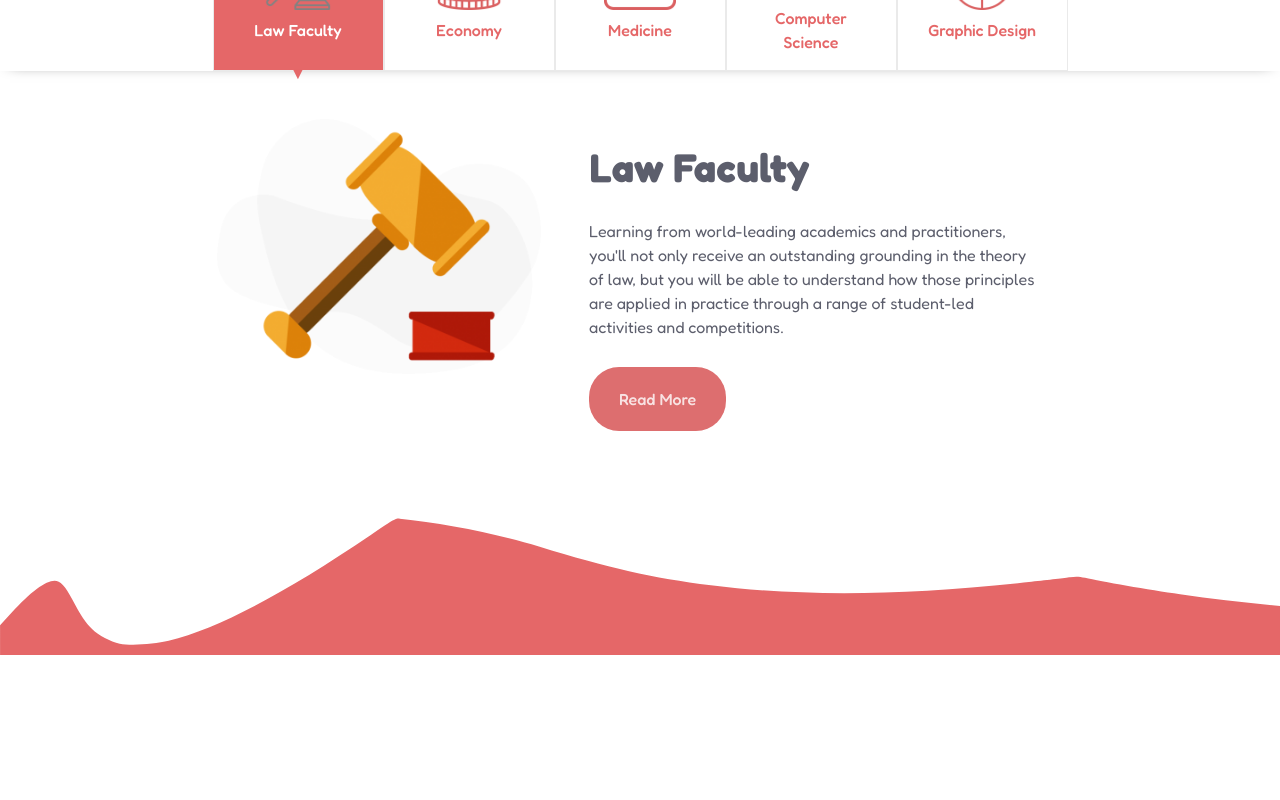
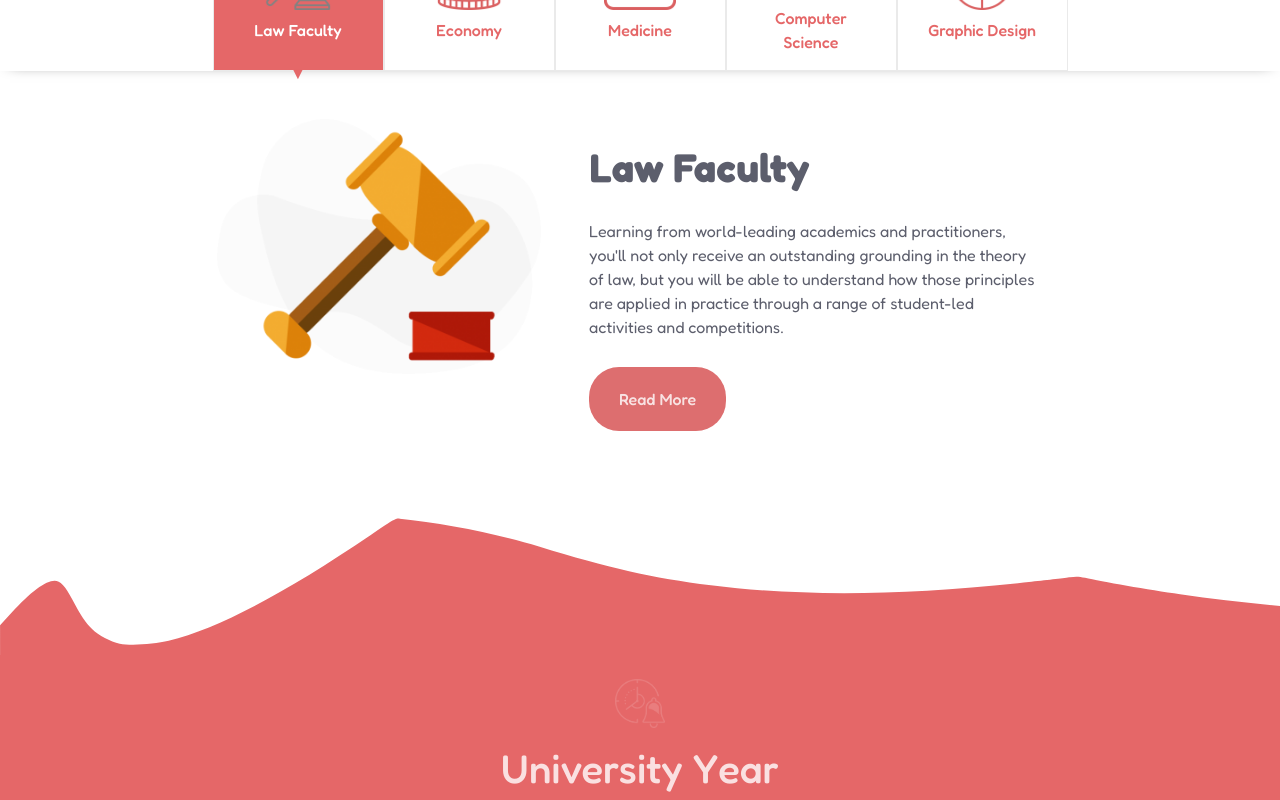
Before and after one commit to DarioGiusino/proj-html-vuejs, a Vue app: page / in a window 1280 px wide. Shown: the part 1339-2139 px from the top of the page. Before the commit the page ends 1994 px from the top, so only its background shows below. Built offline with nearby package versions, Linux system fonts and the light colour scheme.

Commit message:
created university and events components

```diff
--- a/src/components/AppMain.vue
+++ b/src/components/AppMain.vue
@@ -3,9 +3,11 @@ import BaseSectionDesc from './generics/BaseSectionDesc.vue';
 import BaseButton from './generics/BaseButton.vue';
 import Faculties from './main/Faculties.vue';
 import PresentationRow from './main/PresentationRow.vue';
+import UniversityYear from './main/UniversityYear.vue';
+import UpcomingEvents from './main/UpcomingEvents.vue';
 export default {
     name: 'App Main',
-    components: { BaseSectionDesc, BaseButton, Faculties, PresentationRow }
+    components: { BaseSectionDesc, BaseButton, Faculties, PresentationRow, UniversityYear, UpcomingEvents }
 }
 </script>
 
@@ -25,6 +27,12 @@ export default {
 
     <!-- # wave-1 -->
     <div class="main-wave-1"></div>
+
+    <!-- # university year -->
+    <section id="university-year">
+        <university-year></university-year>
+        <upcoming-events></upcoming-events>
+    </section>
 </template>
 
 <style scoped lang="scss">
--- /dev/null
+++ b/src/components/main/UniversityYear.vue
@@ -0,0 +1,24 @@
+<script>
+export default {
+    name: 'University Year'
+}
+</script>
+
+<template>
+    <header class="text-center pt-4 d-flex flex-column align-items-center">
+        <figure class="section-icon">
+            <img src="../../assets/img/Clock-and-Bell.png" alt="clock">
+        </figure>
+        <h1>University Year</h1>
+    </header>
+
+</template>
+
+<style scoped lang="scss">
+@use '../../assets/scss/partials/variables.scss' as *;
+
+* {
+    background-color: $bg-red-1;
+    color: $text-white-2;
+}
+</style>
--- /dev/null
+++ b/src/components/main/UpcomingEvents.vue
@@ -0,0 +1,13 @@
+<script>
+export default {
+    name: 'Upcoming Events'
+}
+</script>
+
+<template>
+
+</template>
+
+<style scoped lang="scss">
+
+</style>
```
